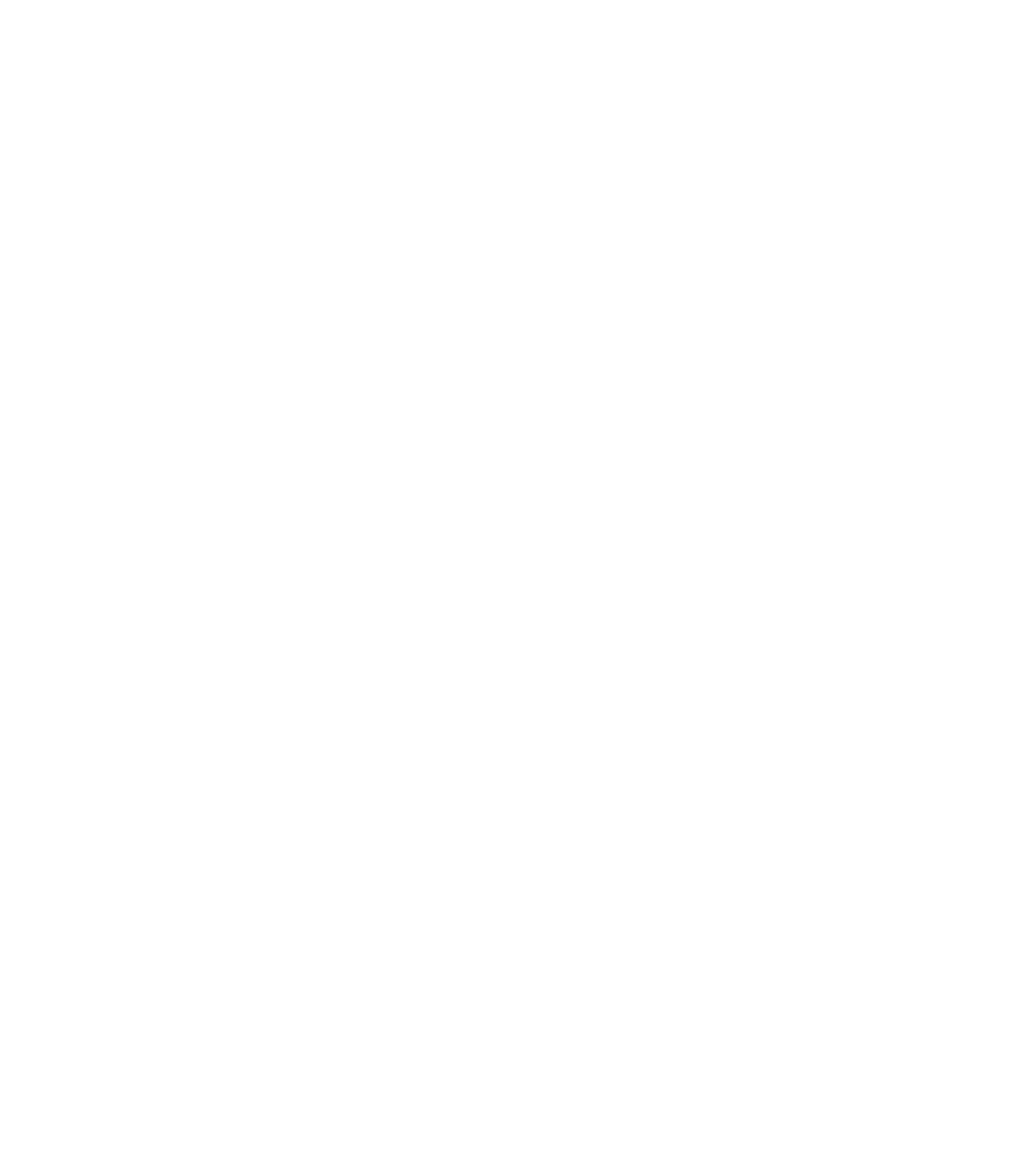
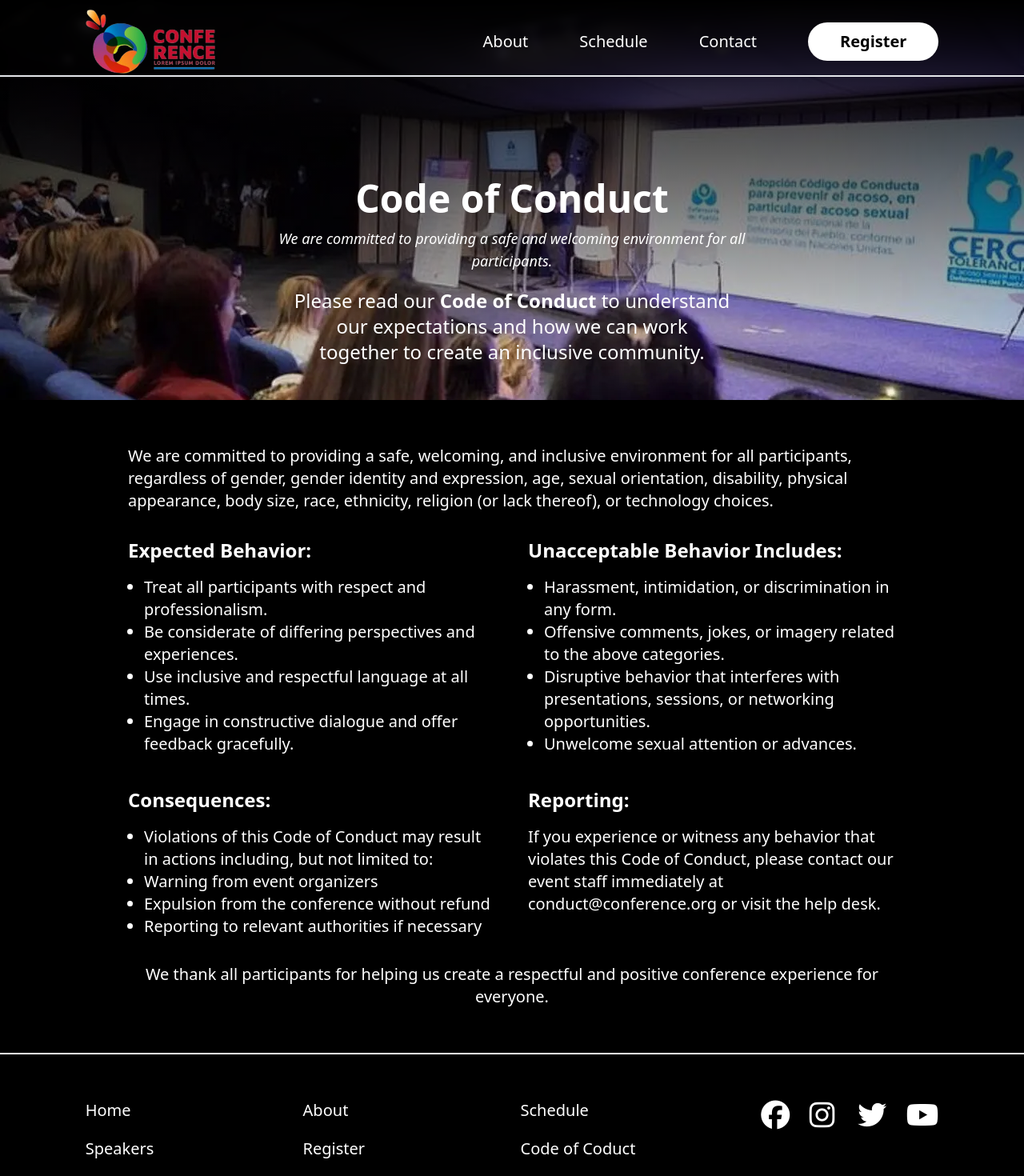
Before and after one commit to MatiSanti7/Conference-Schedule, a React (Vite) app: page /code-of-conduct in a window 1280 px wide. Before the commit this address had no page. Shown: the top 1470 px of the page at 80% size. Before the commit the page ends 800 px from the top, so only its background shows below. Built offline with nearby package versions, Linux system fonts and the light colour scheme.

Commit message:
Agregar página de Código de Conducta y enlaces de navegación correspondientes

```diff
--- a/src/App.jsx
+++ b/src/App.jsx
@@ -4,6 +4,7 @@ import About from "./pages/About";
 import Schedule from "./pages/Schedule";
 import Contact from "./pages/Contact";
 import Register from "./pages/Register";
+import CodeConduct from "./pages/CodeConduct";
 import AM from "./pages/AccommodationMeals";
 
 function App() {
@@ -16,6 +17,7 @@ function App() {
         <Route path="/schedule" element={<Schedule />} />
         <Route path="/contact" element={<Contact />} />
         <Route path="/register" element={<Register />} />
+        <Route path="/code-of-conduct" element={<CodeConduct />} />
         <Route path="/accommodation-meals" element={<AM />} />
       </Routes>
     </Router>
--- a/src/components/Footer.jsx
+++ b/src/components/Footer.jsx
@@ -9,16 +9,6 @@ const Footer = () => {
     // Esperar que el DOM se actualice
     setTimeout(() => {
       const el = document.getElementById("speakers");
-      if (el) {
-        el.scrollIntoView({ behavior: "smooth" });
-      }
-    }, 100); // delay pequeño para permitir que se monte el contenido
-  };
-  const irACodeCoduct = () => {
-    navigate("/home", { replace: false });
-    // Esperar que el DOM se actualice
-    setTimeout(() => {
-      const el = document.getElementById("codeOfConduct");
       if (el) {
         el.scrollIntoView({ behavior: "smooth" });
       }
@@ -87,9 +77,7 @@ const Footer = () => {
             <a href="/register">Register</a>
           </li>
           <li className="transition-all duration-300 hover:text-red-500">
-            <a onClick={irACodeCoduct} className="cursor-pointer">
-              Code of Coduct
-            </a>
+            <a href="/code-of-conduct">Code of Coduct</a>
           </li>
           <li className="transition-all duration-300 hover:text-red-500">
             <a onClick={irAFoodOptions} className="cursor-pointer">
--- /dev/null
+++ b/src/components/HeaderCodeCoduct.jsx
@@ -0,0 +1,26 @@
+import bgHeader from "../assets/images/image-bg5.webp";
+
+export default function HeaderCodeCoduct() {
+  return (
+    <header className="relative h-[500px]">
+      <img
+        src={bgHeader}
+        alt="image-background"
+        className="object-cover w-full h-full"
+      />
+      <div className="absolute top-0 left-0 w-full h-full bg-gradient-to-b from-black to-transparent"></div>
+      <section className="absolute text-center text-white -translate-x-1/2 top-56 left-1/2">
+        <h1 className="pb-3 text-5xl font-bold">Code of Conduct</h1>
+        <span className="text-lg italic font-medium ">
+          We are committed to providing a safe and welcoming environment for all
+          participants.
+        </span>
+        <p className="my-5 text-2xl text-balance">
+          Please read our <span className="font-bold">Code of Conduct</span> to
+          understand our expectations and how we can work together to create an
+          inclusive community.
+        </p>
+      </section>
+    </header>
+  );
+}
--- /dev/null
+++ b/src/components/MainCodeCoduct.jsx
@@ -0,0 +1,74 @@
+export default function MainCodeCoduct() {
+  return (
+    <main className="relative w-9/12 mx-auto text-xl text-white my-14">
+      <p className="mb-8">
+        We are committed to providing a safe, welcoming, and inclusive
+        environment for all participants, regardless of gender, gender identity
+        and expression, age, sexual orientation, disability, physical
+        appearance, body size, race, ethnicity, religion (or lack thereof), or
+        technology choices.
+      </p>
+      <div className="grid grid-cols-2 gap-10">
+        <div className="flex flex-col gap-4">
+          <strong className="text-2xl">Expected Behavior:</strong>
+          <ul className="pl-5 list-disc">
+            <li>Treat all participants with respect and professionalism.</li>
+            <li>Be considerate of differing perspectives and experiences.</li>
+            <li>Use inclusive and respectful language at all times.</li>
+            <li>
+              Engage in constructive dialogue and offer feedback gracefully.
+            </li>
+          </ul>
+        </div>
+
+        <div className="flex flex-col gap-4">
+          <strong className="text-2xl ">Unacceptable Behavior Includes:</strong>
+          <ul className="pl-5 list-disc">
+            <li>Harassment, intimidation, or discrimination in any form.</li>
+            <li>
+              Offensive comments, jokes, or imagery related to the above
+              categories.
+            </li>
+            <li>
+              Disruptive behavior that interferes with presentations, sessions,
+              or networking opportunities.
+            </li>
+            <li>Unwelcome sexual attention or advances.</li>
+          </ul>
+        </div>
+
+        <div className="flex flex-col gap-4">
+          <strong className="text-2xl ">Consequences:</strong>
+          <ul className="pl-5 list-disc">
+            <li>
+              Violations of this Code of Conduct may result in actions
+              including, but not limited to:
+            </li>
+            <li>Warning from event organizers</li>
+            <li>Expulsion from the conference without refund</li>
+            <li>Reporting to relevant authorities if necessary</li>
+          </ul>
+        </div>
+        <div className="flex flex-col gap-4">
+          <strong className="text-2xl ">Reporting:</strong>
+          <p>
+            If you experience or witness any behavior that violates this Code of
+            Conduct, please contact our event staff immediately at{" "}
+            <a
+              href="mailto:"
+              className="transition-all duration-500 hover:text-red-500"
+            >
+              conduct@conference.org
+            </a>{" "}
+            or visit the help desk.
+            <br />
+          </p>
+        </div>
+      </div>
+      <p className="mt-8 text-center">
+        We thank all participants for helping us create a respectful and
+        positive conference experience for everyone.
+      </p>
+    </main>
+  );
+}
--- a/src/components/MainSchedule.jsx
+++ b/src/components/MainSchedule.jsx
@@ -24,7 +24,7 @@ export default function MainSchedule() {
     end: endDate,
   })
     ? dateCurrent
-    : null;
+    : startDate;
 
   const [selectedDate, setSelectedDate] = useState(defaultSelected);
 
--- /dev/null
+++ b/src/pages/CodeConduct.jsx
@@ -0,0 +1,15 @@
+import Nav from "../components/Nav";
+import HeaderCodeCoduct from "../components/HeaderCodeCoduct";
+import Footer from "../components/Footer";
+import MainCodeCoduct from "../components/MainCodeCoduct";
+
+export default function CodeConduct() {
+  return (
+    <div className="relative bg-black">
+      <Nav />
+      <HeaderCodeCoduct />
+      <MainCodeCoduct />
+      <Footer />
+    </div>
+  );
+}
```
Also changed, not shown: src/assets/images/image-bg5.webp (added).
